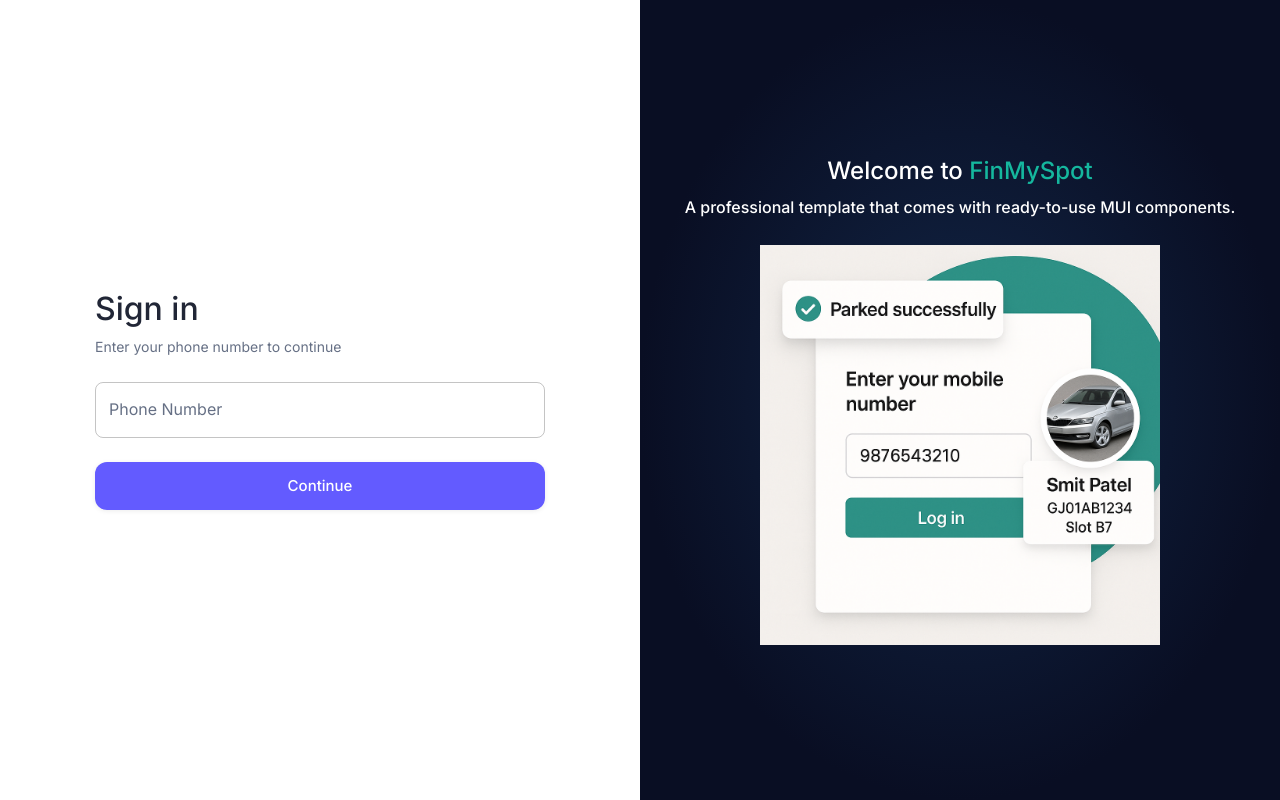
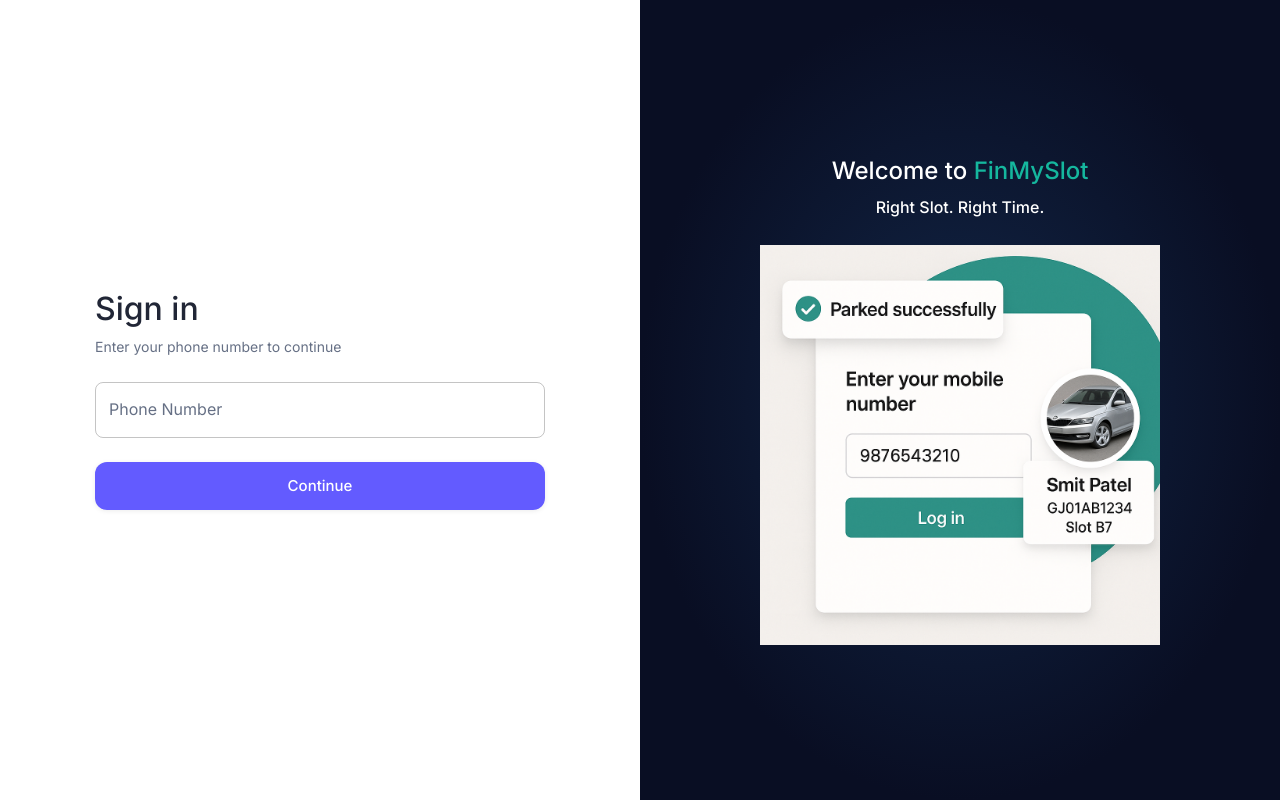
Before and after one commit to Jk634197/parking-slot-admin, a Next.js app: page /auth/sign-in in a window 1280 px wide. Built offline with nearby package versions, Linux system fonts and the light colour scheme; no server answers.

Commit message:
Update layout.tsx

```diff
--- a/src/components/auth/layout.tsx
+++ b/src/components/auth/layout.tsx
@@ -42,11 +42,11 @@
             <Typography color="inherit" sx={{ fontSize: '24px', lineHeight: '32px', textAlign: 'center' }} variant="h1">
               Welcome to{' '}
               <Box component="span" sx={{ color: '#15b79e' }}>
-                FinMySpot
+                FinMySlot
               </Box>
             </Typography>
             <Typography align="center" variant="subtitle1">
-              A professional template that comes with ready-to-use MUI components.
+              Right Slot. Right Time.
             </Typography>
           </Stack>
           <Box sx={{ display: 'flex', justifyContent: 'center' }}>
```
